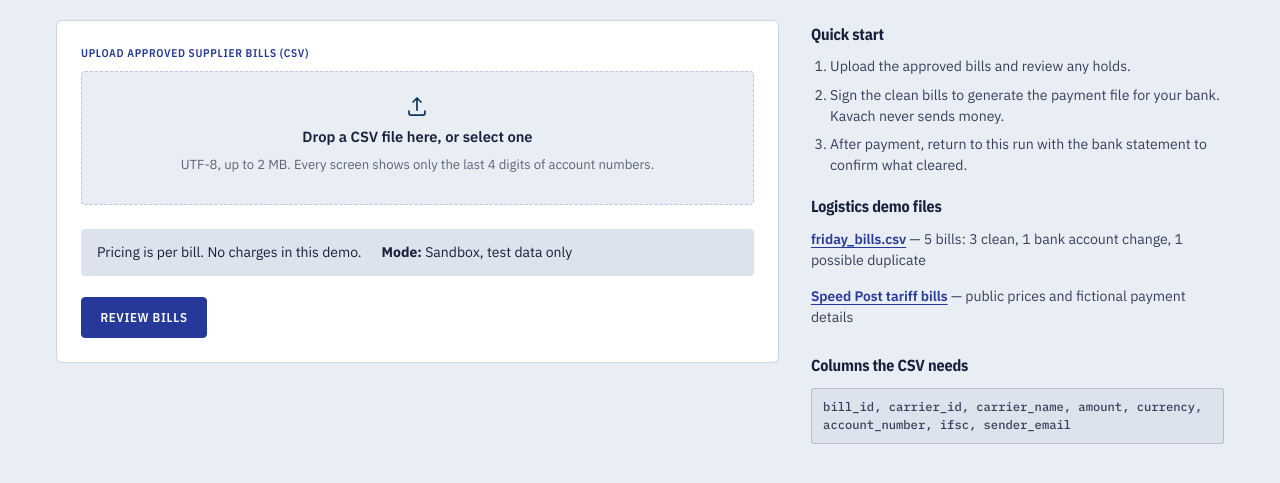
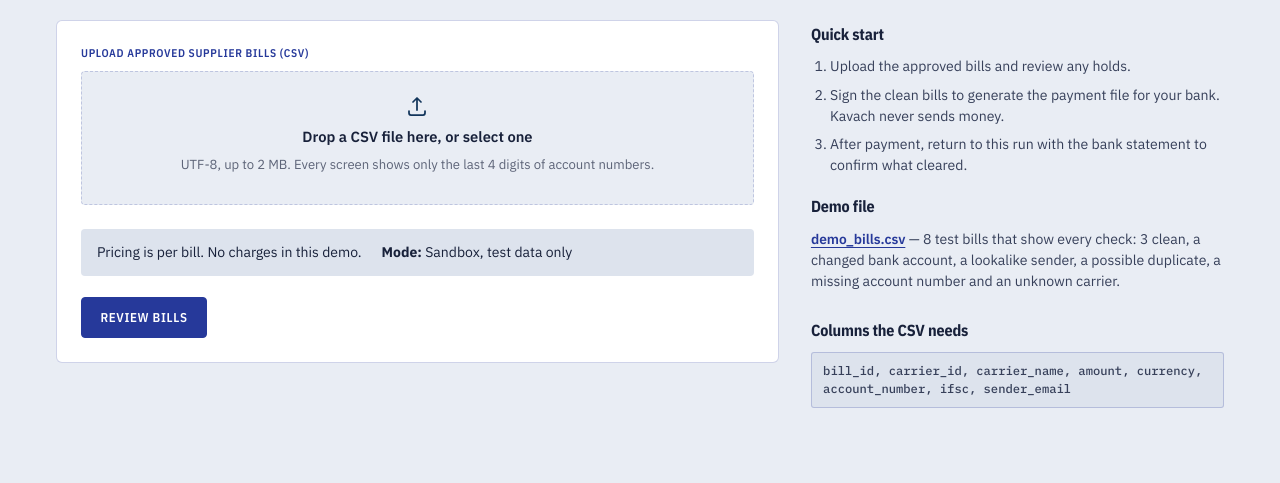
Before and after one commit to ecstaticifrit/CC-DoM, a FastAPI app: page / in a window 1280 px wide. Shown: the part 245-728 px from the top of the page. Run offline with FastAPI, Linux system fonts and the light colour scheme.

Commit message:
Add one demo file that shows every check, and make the README match the app
demo_bills.csv covers clean bills, a bank change, a lookalike sender, a
duplicate, a missing field and an unknown carrier, with a matching test
statement. Bank changes now list first. The README no longer claims cost
metering on screen and carries the demo script.

Generated with [Devin](https://devin.ai)

Co-Authored-By: Devin <158243242+devin-ai-integration[bot]@users.noreply.github.com>

```diff
--- /dev/null
+++ b/data/samples/demo_bank_statement.csv
@@ -0,0 +1,5 @@
+date,description,amount,currency,reference,type
+2026-11-27,NEFT KVD201 VRL LOGISTICS,18400.00,INR,KVD201,debit
+2026-11-27,NEFT KVD202 SHREE GANESH ROADLINES,9200.00,INR,KVD202,debit
+2026-11-27,NEFT KVD203 NAVATA ROAD TRANSPORT,15750.00,INR,KVD203,debit
+2026-11-27,BANK CHARGES NEFT BULK,35.40,INR,,debit
--- a/kavach/app.py
+++ b/kavach/app.py
@@ -27,8 +27,8 @@ LABELS = {
     "signed": "Signed: in payment file", "posted": "Posted", "reopened_reversed": "Reopened: payment returned",
 }
 ATTENTION = ("hold_", "review_", "cannot_verify", "reopened_reversed")
-ATTENTION_ORDER = ["reopened_reversed", "cannot_verify", "hold_bank_change", "hold_already_paid", "hold_possible_duplicate",
-                   "hold_invalid_routing", "review_sender_domain", "already_signed", "not_checked", "ready", "signed", "posted"]
+ATTENTION_ORDER = ["reopened_reversed", "hold_bank_change", "hold_possible_duplicate", "hold_already_paid", "hold_invalid_routing",
+                   "review_sender_domain", "cannot_verify", "already_signed", "not_checked", "ready", "signed", "posted"]
 
 
 def create_app(db_path: Path, sources=None, today: date | None = None) -> FastAPI:
@@ -64,7 +64,7 @@ def create_app(db_path: Path, sources=None, today: date | None = None) -> FastAP
 
     @app.get("/samples/{filename}")
     def sample_file(filename: str):
-        allowed = {"friday_bills.csv", "friday_bank_statement.csv", "public_tariff_bills.csv"}
+        allowed = {"demo_bills.csv", "demo_bank_statement.csv", "friday_bills.csv", "friday_bank_statement.csv", "public_tariff_bills.csv"}
         if filename not in allowed:
             raise HTTPException(404, "Sample not found")
         path = HERE.parent / "data" / "samples" / filename
@@ -173,7 +173,7 @@ def create_app(db_path: Path, sources=None, today: date | None = None) -> FastAP
                 "shown_as": "Account numbers show only the last 4 digits. Email addresses show only the domain. Raw input stays on the server.",
                 "payment_file": ("The bank payment file holds full account numbers, because the bank needs them. "
                                  "Only the signed bills are in it. Each download is counted: "
-                                 + (", ".join(f"{f['file_id']} downloaded {f['downloads']} time(s)" for f in run["files"]) or "no file yet") + ".")
+                                 + (", ".join(f"{f['file_id']} " + ("not downloaded yet" if not f["downloads"] else "downloaded once" if f["downloads"] == 1 else f"downloaded {f['downloads']} times") for f in run["files"]) or "no file yet") + ".")
                                 if run["mode"] == "pay_bills" else None,
                 "retention": f"{config['privacy']['retention_days']} days (policy; no deletion has been performed yet)",
                 "person_lookups": sum(1 for c in run["calls"] if c["adapter"].startswith("person")),
--- a/kavach/static/theme-lr.css
+++ b/kavach/static/theme-lr.css
@@ -263,3 +263,14 @@ h1 { font-size: 1.9rem; text-transform: uppercase; letter-spacing: 0.01em; }
 .banner { border-radius: var(--radius-md); }
 .signbar { border-radius: var(--radius-md); border-color: var(--rule-strong); }
 .selected { font-family: var(--font-mono); }
+
+/* File picker in the same ink as the buttons */
+input[type="file"] { font: inherit; font-size: 0.86rem; color: var(--text-secondary); }
+input[type="file"]::file-selector-button {
+  font-family: var(--font-form); text-transform: uppercase; letter-spacing: 0.05em; font-size: 0.74rem; font-weight: 600;
+  margin-right: 0.75rem; padding: 0.45rem 0.8rem; cursor: pointer;
+  border: 1px solid var(--rule-strong); border-radius: var(--radius-md);
+  background: var(--p-white); color: var(--p-indigo-800);
+  transition: background-color 150ms ease, border-color 150ms ease;
+}
+input[type="file"]::file-selector-button:hover { background: var(--p-indigo-100); border-color: var(--p-indigo-700); }
--- a/kavach/templates/run.html
+++ b/kavach/templates/run.html
@@ -502,7 +502,7 @@
 
 <section class="receipt" id="reconcile">
   <h2>Check the bank statement</h2>
-  <p>Trying the five Friday sample bills? <a href="/samples/friday_bank_statement.csv" download>Download their sample bank statement</a> and check it here.</p>
+  <p>Using the demo file? <a href="/samples/demo_bank_statement.csv" download>Download its test bank statement</a> and check it here.</p>
   {% if recon_error %}<div class="banner banner-err" role="alert"><div>{{ recon_error }}</div></div>{% endif %}
   <p class="lead">A bill counts as <strong>paid</strong> only when one statement debit has its bank reference, amount and currency. Two debits mean the bank may have paid twice. A credit with the reference means the bank returned the payment, and the bill opens again.</p>
   <form class="receipt-block" method="post" action="/runs/{{ run.run_id }}/reconcile" enctype="multipart/form-data">
--- a/kavach/templates/start.html
+++ b/kavach/templates/start.html
@@ -45,10 +45,9 @@
       <li>After payment, return to this run with the bank statement to confirm what cleared.</li>
     </ol>
 
-    <h2>Logistics demo files</h2>
+    <h2>Demo file</h2>
     <ul class="sample-links">
-      <li><a href="/samples/friday_bills.csv" download>friday_bills.csv</a> — 5 bills: 3 clean, 1 bank account change, 1 possible duplicate</li>
-      <li><a href="/samples/public_tariff_bills.csv" download>Speed Post tariff bills</a> — public prices and fictional payment details</li>
+      <li><a href="/samples/demo_bills.csv" download>demo_bills.csv</a> — 8 test bills that show every check: 3 clean, a changed bank account, a lookalike sender, a possible duplicate, a missing account number and an unknown carrier.</li>
     </ul>
 
     <h2>Columns the CSV needs</h2>
```
Also changed, not shown: data/samples/demo_bills.csv (added, +9 -0 lines), tests/test_payfile_and_reconcile.py (+12 -1 lines), README.md.
